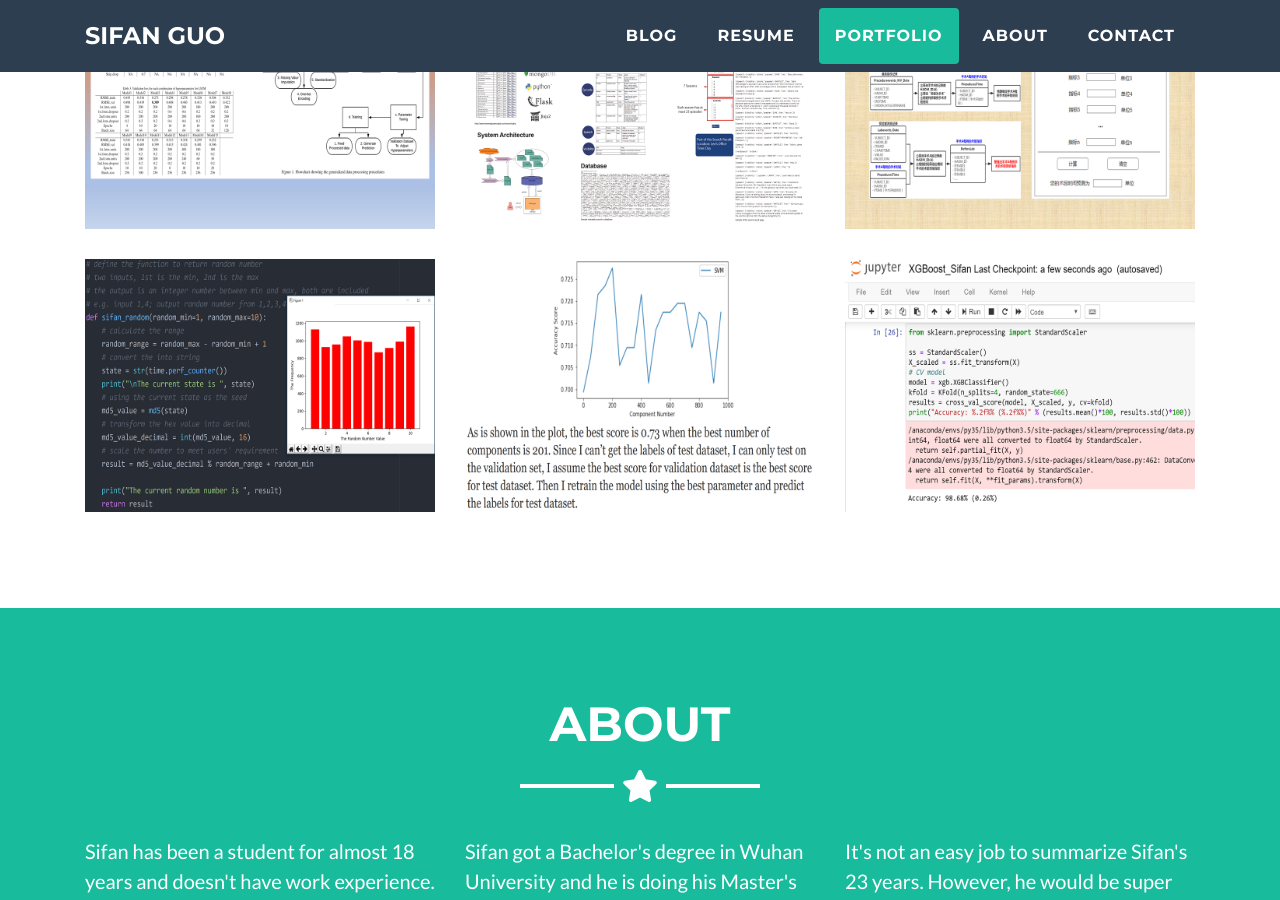
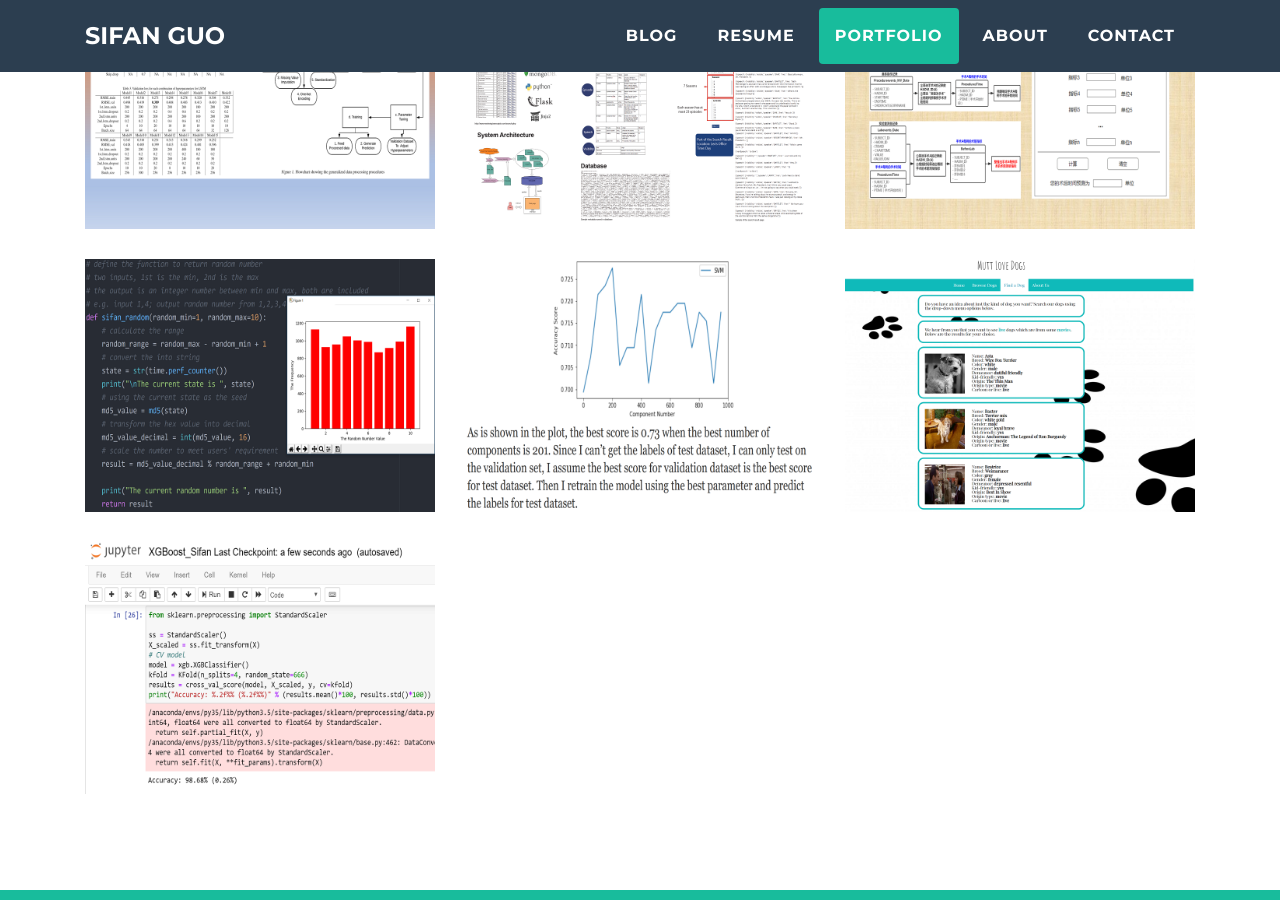
Before and after one commit to SifanGuo/sifanguo.github.io, a Jekyll site: the page portfolio/index.html, which Jekyll copies as it is, in a window 1280 px wide and 900 px high, scrolled down 1071 px. Built offline with Jekyll 4.4.1, drawn with Linux system fonts in a browser that asks for light colours.

Commit message:
add my previous project

```diff
--- a/portfolio/index.html
+++ b/portfolio/index.html
@@ -136,6 +136,16 @@
               </div>
             </div>
             <img class="img-fluid" src="img/portfolio/model6.png" alt="">
+          </a>
+        </div>
+        <div class="col-md-6 col-lg-4">
+          <a class="portfolio-item d-block mx-auto" href="#portfolio-modal-7">
+            <div class="portfolio-item-caption d-flex position-absolute h-100 w-100">
+              <div class="portfolio-item-caption-content my-auto w-100 text-center text-white">
+                <i class="fas fa-search-plus fa-3x"></i>
+              </div>
+            </div>
+            <img class="img-fluid" src="img/portfolio/model7.png" alt="">
           </a>
         </div>
       </div>
@@ -411,6 +421,30 @@ images and convert them into matrix format. But I do lack computational power, s
       <div class="container text-center">
         <div class="row">
           <div class="col-lg-8 mx-auto">
+            <h2 class="text-secondary text-uppercase mb-0">muttlovedogs dog database</h2>
+            <hr class="star-dark mb-5">
+            <img class="img-fluid mb-5" src="img/portfolio/model6.png" alt="">
+            <p class="mb-5"><a href="http://hornet.ischool.utexas.edu/muttlovedogs/home.php"> Click me to see the muttlovedogs</a></p>
+            <p class="mb-5">This project I'm responsible for the MySQL and PHP connection part. I didn't work on the UI but it looks pretty good.</p>
+            <a class="btn btn-primary btn-lg rounded-pill portfolio-modal-dismiss" href="#">
+              <i class="fa fa-close"></i>
+              Close Project</a>
+          </div>
+        </div>
+      </div>
+    </div>
+  </div>
+
+
+  <!-- Portfolio 7 -->
+  <div class="portfolio-modal mfp-hide" id="portfolio-modal-7">
+    <div class="portfolio-modal-dialog bg-white">
+      <a class="close-button d-none d-md-block portfolio-modal-dismiss" href="#">
+        <i class="fa fa-3x fa-times"></i>
+      </a>
+      <div class="container text-center">
+        <div class="row">
+          <div class="col-lg-8 mx-auto">
             <h2 class="text-secondary text-uppercase mb-0">Lending Club Loan Status Prediction</h2>
             <hr class="star-dark mb-5">
             <img class="img-fluid mb-5" src="img/portfolio/model6.png" alt="">
```
Also changed, not shown: portfolio/img/portfolio/model6.png, portfolio/img/portfolio/model7.png (added).
